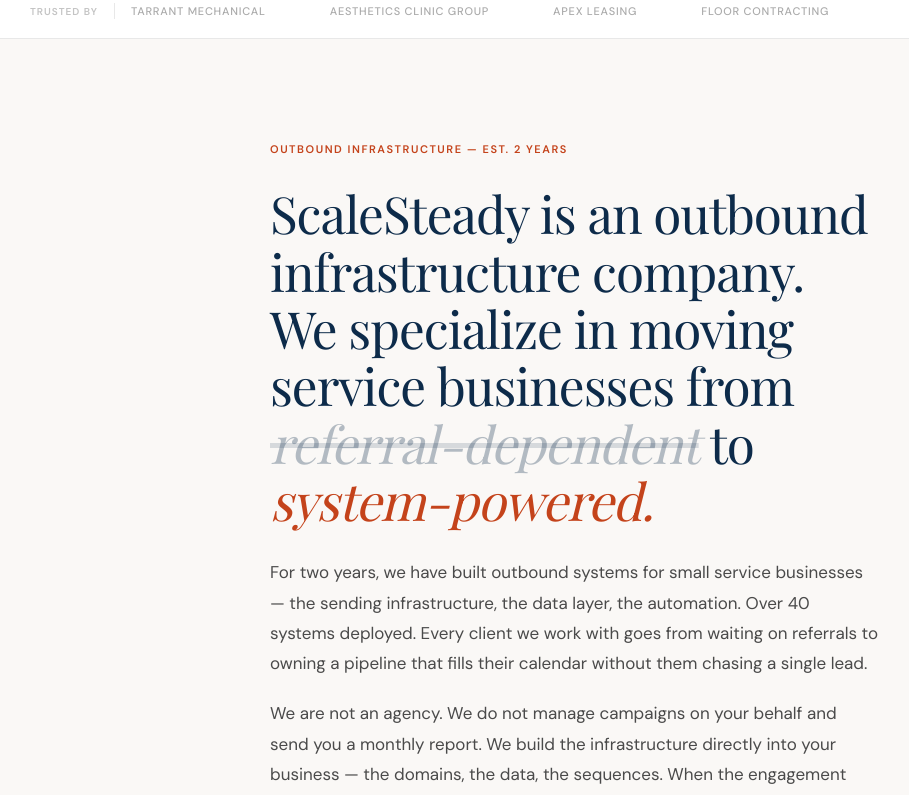
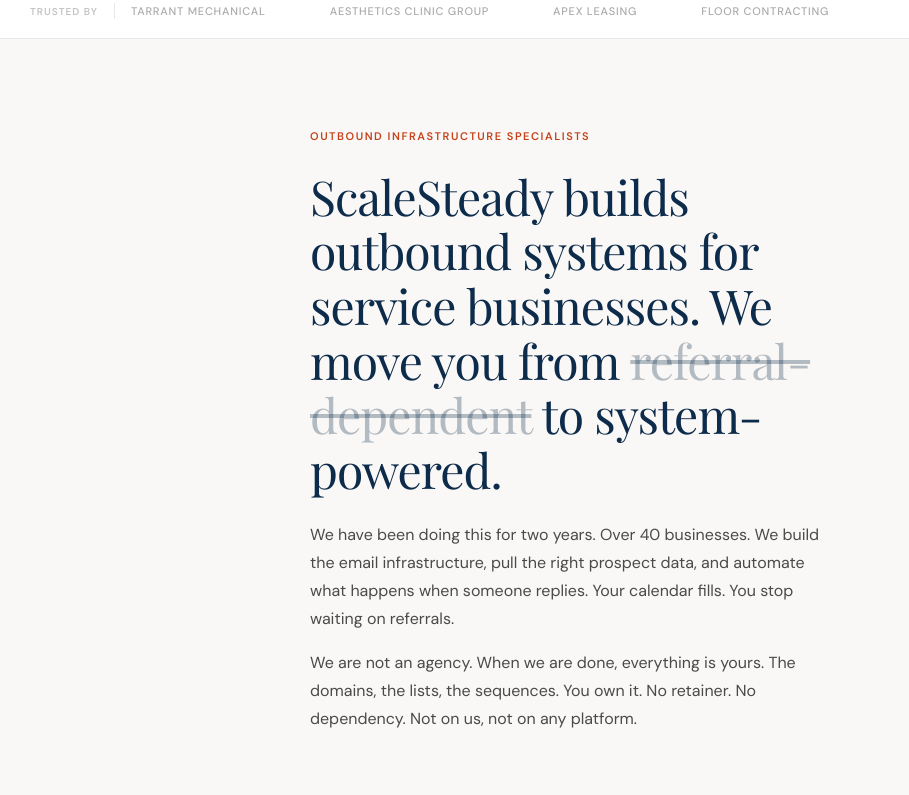
Before and after one commit to jaexochill2-code/scalesteady-engineers, a Next.js app: page / in a window 1280 px wide. Shown: the part 720-1515 px from the top of the page, without its empty margins (66-975 px from the left). Built offline with nearby package versions, Linux system fonts and the light colour scheme.

Commit message:
fix: remove em-dash from copy, drift violation corrected

```diff
--- a/src/app/page.tsx
+++ b/src/app/page.tsx
@@ -228,47 +228,43 @@ export default function Home() {
         </div>
       </section>
 
-      {/* ── BRIDGE: Authority + Identity Offer ── */}
-      <section style={{ background: "#FAF8F6", padding: "clamp(64px, 8vw, 112px) 0" }}>
-        <div className="mx-auto px-8 sm:px-12 lg:px-24" style={{ maxWidth: "800px" }}>
+      {/* ── BRIDGE ── */}
+      <section style={{ background: "#FAF8F6", padding: "clamp(56px, 7vw, 96px) 0" }}>
+        <div className="mx-auto px-8 sm:px-12 lg:px-24" style={{ maxWidth: "720px" }}>
 
           <p
             className="font-sans font-semibold uppercase"
-            style={{ fontSize: "11px", letterSpacing: "0.14em", color: "#C4431B", marginBottom: "28px" }}
+            style={{ fontSize: "11px", letterSpacing: "0.14em", color: "#C4431B", marginBottom: "24px" }}
           >
-            Outbound Infrastructure — Est. 2 Years
+            Outbound Infrastructure Specialists
           </p>
 
           <h2
             className="font-serif font-normal"
-            style={{ fontSize: "clamp(30px, 4vw, 52px)", lineHeight: "1.12", letterSpacing: "-0.02em", color: "#0D2B4A", marginBottom: "28px" }}
+            style={{ fontSize: "clamp(28px, 3.8vw, 48px)", lineHeight: "1.14", letterSpacing: "-0.02em", color: "#0D2B4A", marginBottom: "24px" }}
           >
-            ScaleSteady is an outbound infrastructure company.
-            We specialize in moving service businesses from{" "}
-            <span style={{ color: "rgba(13,43,74,0.3)", textDecoration: "line-through", textDecorationColor: "rgba(13,43,74,0.15)", fontStyle: "italic" }}>referral-dependent</span>
-            {" "}to{" "}
-            <span style={{ color: "#C4431B", fontStyle: "italic" }}>system-powered.</span>
+            ScaleSteady builds outbound systems for service businesses.
+            We move you from{" "}
+            <span style={{ textDecoration: "line-through", color: "rgba(13,43,74,0.3)" }}>referral-dependent</span>
+            {" "}to system-powered.
           </h2>
 
           <p
             className="font-sans"
-            style={{ fontSize: "17px", lineHeight: "1.78", color: "#4A4A4A", marginBottom: "20px" }}
+            style={{ fontSize: "16px", lineHeight: "1.75", color: "#4A4A4A", marginBottom: "16px" }}
           >
-            For two years, we have built outbound systems for small service businesses — the
-            sending infrastructure, the data layer, the automation. Over 40 systems deployed.
-            Every client we work with goes from waiting on referrals to owning a pipeline that
-            fills their calendar without them chasing a single lead.
+            We have been doing this for two years. Over 40 businesses. We build the email
+            infrastructure, pull the right prospect data, and automate what happens when
+            someone replies. Your calendar fills. You stop waiting on referrals.
           </p>
 
           <p
             className="font-sans"
-            style={{ fontSize: "17px", lineHeight: "1.78", color: "#4A4A4A" }}
+            style={{ fontSize: "16px", lineHeight: "1.75", color: "#4A4A4A" }}
           >
-            We are not an agency. We do not manage campaigns on your behalf and send you a
-            monthly report. We build the infrastructure directly into your business — the
-            domains, the data, the sequences. When the engagement ends, it is yours.
-            You are not dependent on us, not dependent on Google, not under any
-            platform&apos;s mercy. That is the point.
+            We are not an agency. When we are done, everything is yours. The domains,
+            the lists, the sequences. You own it. No retainer. No dependency. Not on us,
+            not on any platform.
           </p>
 
         </div>
```
